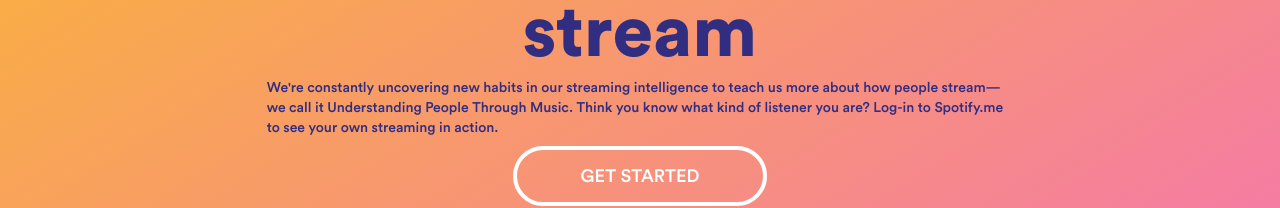
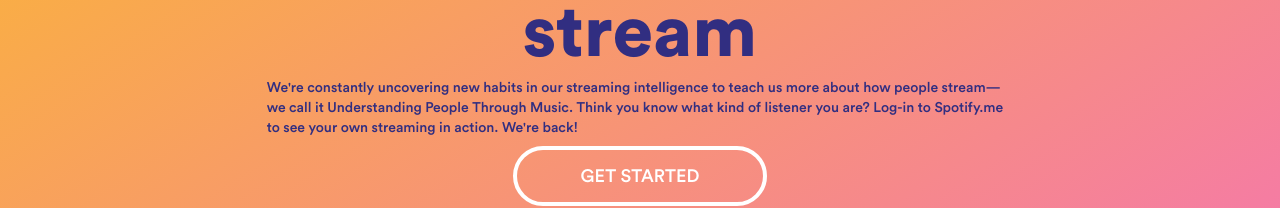
Before and after one commit to jkchisolm/new_spotify_me, a Next.js app: page / in a window 1280 px wide. Shown: the part 382-590 px from the top of the page. Built offline with nearby package versions, Linux system fonts and the light colour scheme.

Commit message:
feat: slight text change to test CI/CD

```diff
--- a/components/index/HeroSection/HeroSection.tsx
+++ b/components/index/HeroSection/HeroSection.tsx
@@ -83,6 +83,7 @@
         intelligence to teach us more about how people stream—we call it
         Understanding People Through Music. Think you know what kind of listener
         you are? Log-in to Spotify.me to see your own streaming in action.
+        We&apos;re back!
       </div>
       <GetStartedButton
         handleClick={handleClick}
```
